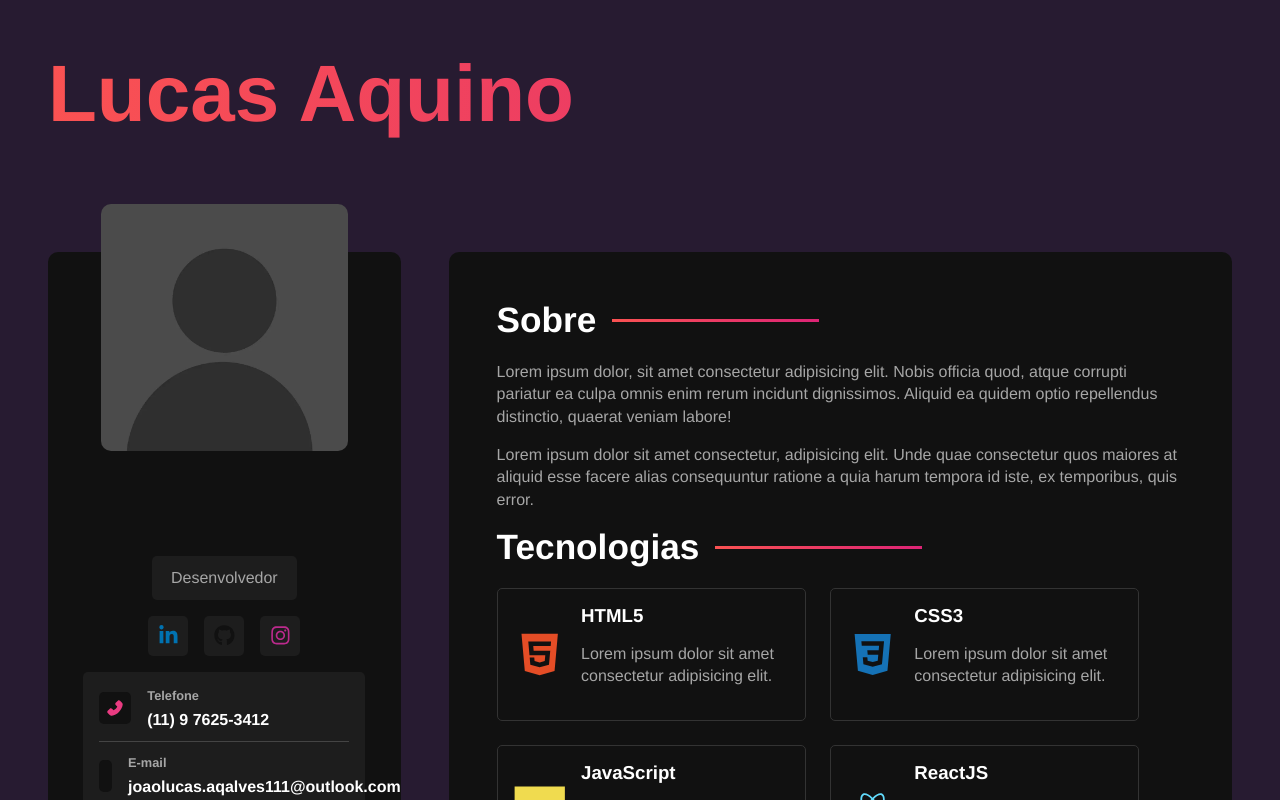
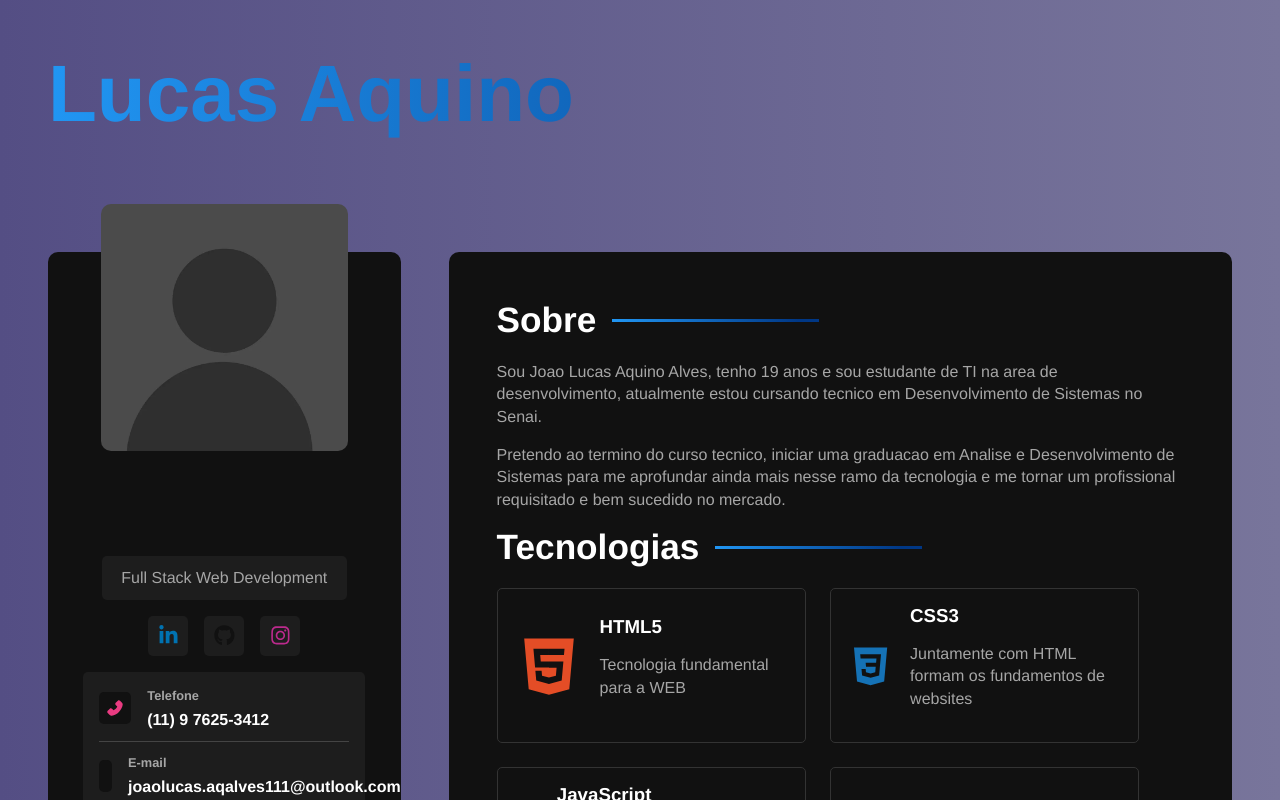
Before and after one commit to devLucasAquino/portfolio, a React (Vite) app: page / in a window 1280 px wide. Shown: the top 800 px of the page. Built offline with nearby package versions, Linux system fonts and the light colour scheme.

Commit message:
feat: customizando o portfolio part 1

```diff
--- a/src/components/AboutContainer.jsx
+++ b/src/components/AboutContainer.jsx
@@ -2,17 +2,14 @@ const AboutContainer = () => {
     return(
         <section className="about-container">
             <h2>Sobre</h2>
-            <p>Lorem ipsum dolor, sit amet consectetur adipisicing elit.
-                Nobis officia quod, atque corrupti pariatur ea culpa omnis enim
-                rerum incidunt dignissimos. Aliquid ea quidem optio repellendus distinctio,
-                quaerat veniam labore!
-
+            <p>
+                Sou Joao Lucas Aquino Alves, tenho 19 anos e sou estudante de TI na area de desenvolvimento,
+                atualmente estou cursando tecnico em Desenvolvimento de Sistemas no Senai.
             </p>
-            <p>Lorem ipsum dolor sit amet consectetur,
-                adipisicing elit. Unde quae consectetur quos maiores at
-                aliquid esse facere alias consequuntur ratione a quia harum
-                tempora id iste, ex temporibus, quis error.
-
+            <p>
+                Pretendo ao termino do curso tecnico, iniciar uma graduacao em Analise e Desenvolvimento
+                de Sistemas para me aprofundar ainda mais nesse ramo
+                da tecnologia e me tornar um profissional requisitado e bem sucedido no mercado.
             </p>
         </section>
     )
--- a/src/components/Sidebar.jsx
+++ b/src/components/Sidebar.jsx
@@ -10,7 +10,7 @@ const Sidebar = () => {
     return(
         <aside id="sidebar">
             <img src={Avatar} alt="perfil" />
-            <p className="title">Desenvolvedor</p>
+            <p className="title">Full Stack Web Development</p>
             <SocialNetworks />
             <InformationContainer />
             <a href="" className="btn">Download curriculo</a>
--- a/src/components/SocialNetworks.jsx
+++ b/src/components/SocialNetworks.jsx
@@ -3,16 +3,16 @@ import { FaLinkedinIn, FaGithub, FaInstagram } from 'react-icons/fa';
 import '../styles/components/socialnetworks.sass';
 
 const socialNetworks = [
-    {name : 'linkedin', icon: <FaLinkedinIn />},
-    {name : 'github', icon: <FaGithub />},
-    {name : 'instagram', icon: <FaInstagram />},
+    {name : 'linkedin', icon: <FaLinkedinIn />, link: 'https://www.linkedin.com/in/jo%C3%A3o-lucas-aquino-alves-b52761290/'},
+    {name : 'github', icon: <FaGithub />, link: 'https://github.com/devLucasAquino'},
+    {name : 'instagram', icon: <FaInstagram />, link: 'https://www.instagram.com/joaolucas.aqalves111/'},
 ];
 
 const SocialNetworks = () => {
     return(
         <section id='social-networks'>
             {socialNetworks.map((network) => (
-                <a href="#"
+                <a href={network.link}
                    className='social-btn'
                    id={network.name}
                    key={network.name}
--- a/src/components/TechnologiesContainer.jsx
+++ b/src/components/TechnologiesContainer.jsx
@@ -10,12 +10,12 @@ import {
 import '../styles/components/technologiescontainer.sass';
 
 const technologies = [
-    {id: 'html', name: 'HTML5', icon: <DiHtml5 />},
-    {id: 'css', name: 'CSS3', icon: <DiCss3 />},
-    {id: 'js', name: 'JavaScript', icon: <DiJsBadge />},
-    {id: 'react', name: 'ReactJS', icon: <DiReact />},
-    {id: 'sass', name: 'Sass', icon: <DiSass />},
-    {id: 'mysql', name: 'MySQL', icon: <DiMysql />},
+    {id: 'html', name: 'HTML5', icon: <DiHtml5 />, description: 'Tecnologia fundamental para a WEB'},
+    {id: 'css', name: 'CSS3', icon: <DiCss3 />, description: 'Juntamente com HTML formam os fundamentos de websites'},
+    {id: 'js', name: 'JavaScript', icon: <DiJsBadge />, description: 'Com seu fundamento em dinamizar websites, hoje esta ferramenta esta presente em todos ambientes tecnologicos'},
+    {id: 'react', name: 'ReactJS', icon: <DiReact />, description: ''},
+    {id: 'sass', name: 'Sass', icon: <DiSass />, description: ''},
+    {id: 'mysql', name: 'MySQL', icon: <DiMysql />, description: 'Uma poderosa tecnologia de armazenamento de dados de forma relacional'},
 ]
 
 const TechnologiesContainer = () => {
@@ -28,9 +28,7 @@ const TechnologiesContainer = () => {
                         {tech.icon}
                         <div className="technology-info">
                             <h3>{tech.name}</h3>
-                            <p>
-                                Lorem ipsum dolor sit amet consectetur adipisicing elit.
-                            </p>
+                            <p>{tech.description}</p>
                         </div>
                     </div>
 
--- a/src/styles/components/app.sass
+++ b/src/styles/components/app.sass
@@ -13,3 +13,6 @@
         background: variables.$gradient
         -webkit-background-clip: text
         -webkit-text-fill-color: transparent
+
+    :hover
+        cursor: pointer
--- a/src/styles/variables.sass
+++ b/src/styles/variables.sass
@@ -1,9 +1,9 @@
 $font-stack: "Helvetica"
 $text-color: #fff
 $text-color-secondary: #a6a6a6
-$body-bg-color: #271b31
+$body-bg-color: linear-gradient(90deg, rgba(84, 78, 132, 1) 0%, rgba(120, 117, 155, 1)  100%)
 $bg-color: #111
 $bg-color-secondary: #1d1d1d
 $container-border-radius: 10px
 $card-border-radius: 5px
-$gradient: linear-gradient(90deg, rgba(250, 82, 82, 1) 0%, rgba(221, 36, 118, 1) 100%)
+$gradient: linear-gradient(90deg, rgba(33, 150, 243, 1) 0%, rgba(0, 55, 133, 1) 90%)
```
